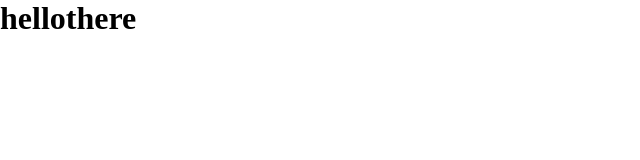
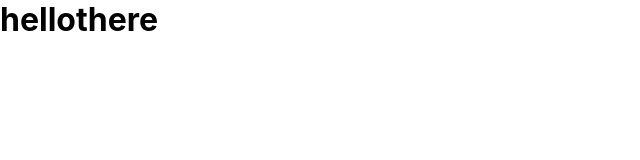
Before and after one commit to DennisEgh/Ecommerce-2-sideproject, a React (Create React App) app: page / in a window 1280 px wide. Shown: the top 160 px of the page, without its empty margins (0-640 px from the left). Built offline with nearby package versions, Linux system fonts and the light colour scheme.

Commit message:
general file setup

```diff
--- a/src/index.css
+++ b/src/index.css
@@ -2,8 +2,8 @@
   box-sizing: border-box;
   margin: 0;
   padding: 0;
+  font-family: -apple-system,BlinkMacSystemFont,"Segoe UI",Roboto,"Helvetica Neue",Arial,sans-serif;
 }
-
 html{
   scroll-behavior: smooth;
 }
```
